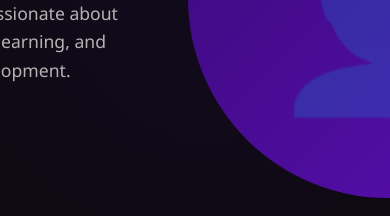
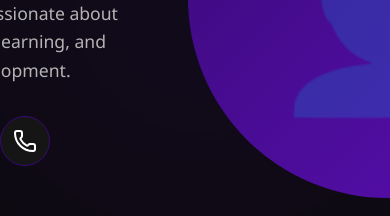
Before and after one commit to maxxee1/portfolio, a React (Vite) app: page / in a window 390 px wide. Shown: the part 458-674 px from the top of the page. Built offline with nearby package versions, Linux system fonts and the light colour scheme; no server answers.

Commit message:
Add phone link to social links
Added a phone link to the social links section.

```diff
--- a/src/App.jsx
+++ b/src/App.jsx
@@ -405,6 +405,9 @@ const SUPABASE_URL = import.meta.env.VITE_SUPABASE_URL;
               </a>
               <a href="mailto:maximilianoo.adonis@gmail.com" style={styles.socialLink}>
                 <Mail size={24} />
+              </a>
+              <a href="tel:+56979613993" style={styles.socialLink}>
+                <Phone size={24} />
               </a>
             </div>
 
```
